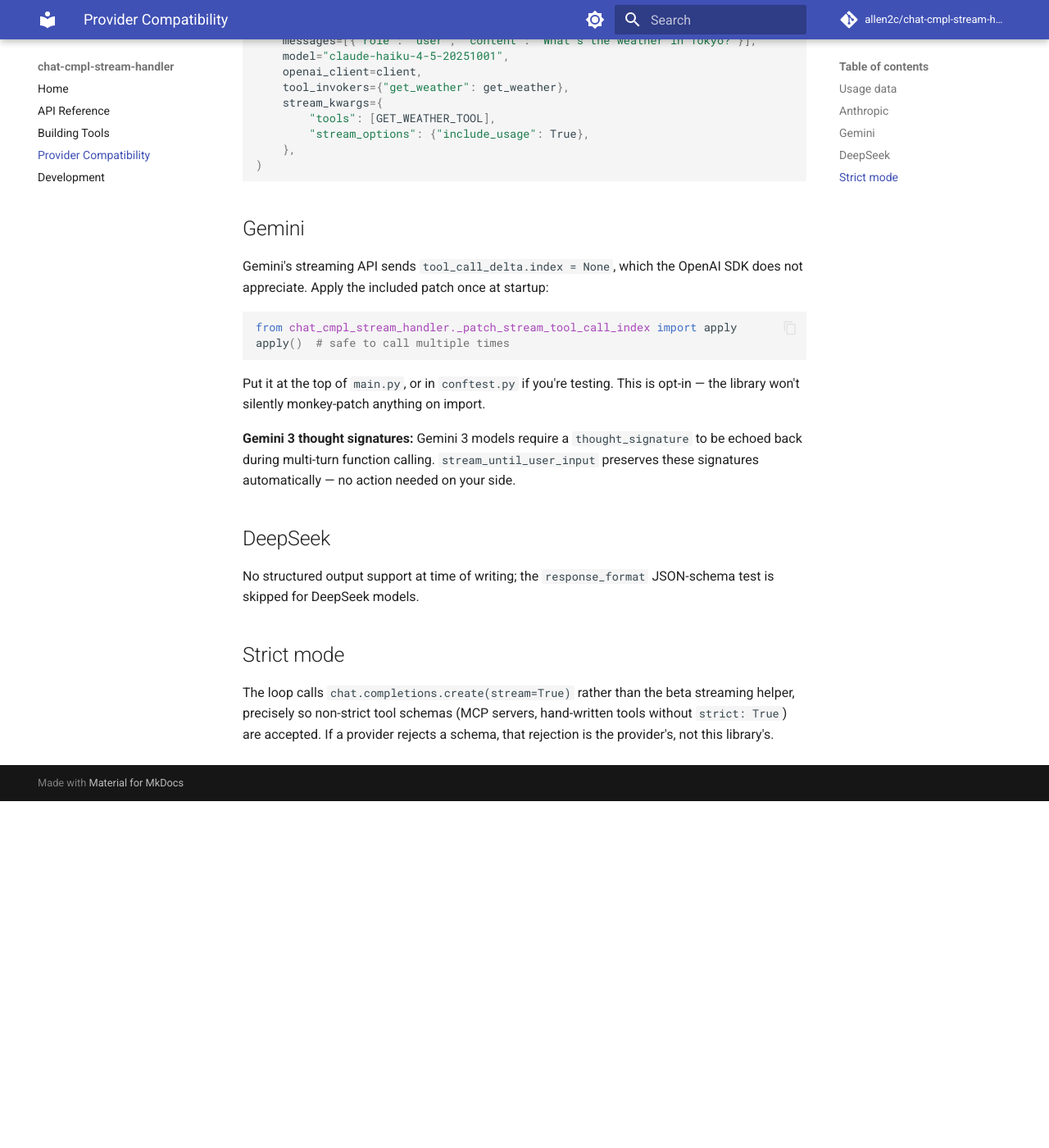
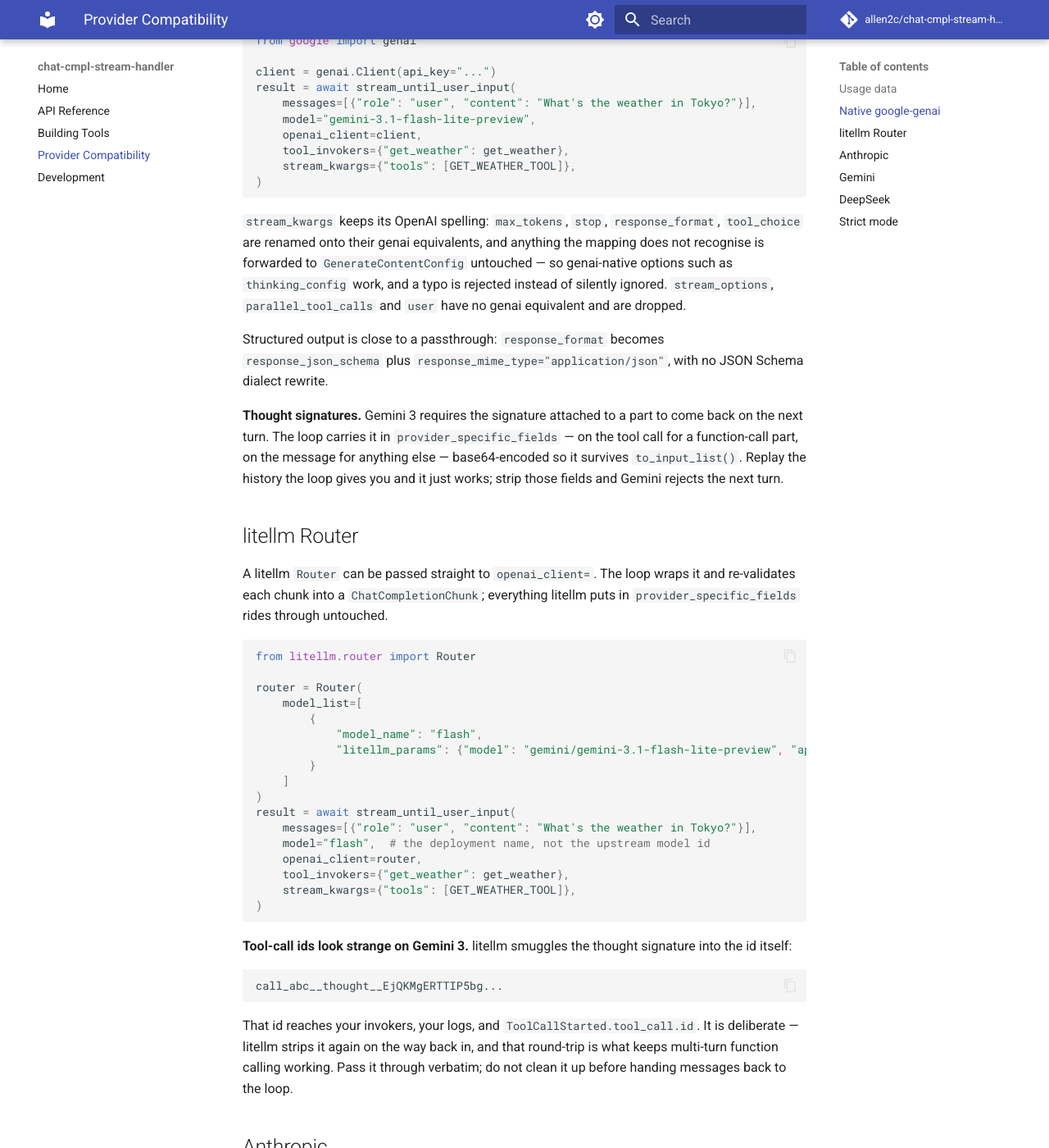
Before and after one commit to allen2c/chat-cmpl-stream-handler, an MkDocs documentation site: the page built from docs/providers.md, in a window 1280 px wide and 1400 px high, scrolled down 1163 px. Shown: the whole window at 82% size. Built offline with MkDocs 1.6.1 and Material for MkDocs 9.7.7, drawn with Linux system fonts in a browser that asks for light colours; comment, search, counter and statistics services are not loaded; before the commit the page ends 2140 px from its top, so only the background shows below that; some of the changed text lies outside the part shown.

Commit message:
📝 docs: document the adapters and slim AGENTS.md to a routing table
`docs/` describes shipped behaviour, and the adapter layer just shipped: the
three client types on both public signatures, a `ChunkStreamer` reference, and
provider sections for litellm Router and native genai — including the two things
that will otherwise cost someone an afternoon. litellm splices the thought
signature into `tool_call.id` as `__thought__…`, which leaks into logs and
invokers and must not be cleaned up; the native path keeps ids clean and carries
the signature structurally instead.

The Gemini page no longer tells people to apply a monkey-patch that is now a
no-op, and the Python floor moves to 3.12 everywhere it was stated.

AGENTS.md drops to what an agent needs before touching anything — where the docs
are, where the code is, and the four rules that do not bend. It states the
principle that `docs/` covers shipped behaviour only, without naming the files
that hold unshipped work; the repo should not reference files it does not have.

Co-Authored-By: Claude Opus 5 (1M context) <noreply@anthropic.com>

````diff
--- a/docs/providers.md
+++ b/docs/providers.md
@@ -1,6 +1,8 @@
 # Provider Compatibility
 
-Works with any OpenAI-compatible endpoint. Some providers are more compatible than others.
+Works with any OpenAI-compatible endpoint — some providers are more compatible than others
+— plus two clients that are not compatible at all and get an adapter instead: a litellm
+`Router` and a native `genai.Client`.
 
 The test suite runs against these providers when the matching key is set — see
 `PROVIDER_CONFIGS` in `tests/conftest.py`:
@@ -26,6 +28,79 @@ ask for it. If `result.usages` is empty, add:
 stream_kwargs={"stream_options": {"include_usage": True}}
 ```
 
+## Native google-genai
+
+A `genai.Client` works too, and it is the only path that is not an OpenAI-compatible
+endpoint underneath — the loop translates in both directions. Tool calls, streaming,
+structured output and Gemini 3 thought signatures all work; tool-call ids stay clean.
+
+```python
+from google import genai
+
+client = genai.Client(api_key="...")
+result = await stream_until_user_input(
+    messages=[{"role": "user", "content": "What's the weather in Tokyo?"}],
+    model="gemini-3.1-flash-lite-preview",
+    openai_client=client,
+    tool_invokers={"get_weather": get_weather},
+    stream_kwargs={"tools": [GET_WEATHER_TOOL]},
+)
+```
+
+`stream_kwargs` keeps its OpenAI spelling: `max_tokens`, `stop`, `response_format`,
+`tool_choice` are renamed onto their genai equivalents, and anything the mapping does not
+recognise is forwarded to `GenerateContentConfig` untouched — so genai-native options such
+as `thinking_config` work, and a typo is rejected instead of silently ignored.
+`stream_options`, `parallel_tool_calls` and `user` have no genai equivalent and are dropped.
+
+Structured output is close to a passthrough: `response_format` becomes
+`response_json_schema` plus `response_mime_type="application/json"`, with no JSON Schema
+dialect rewrite.
+
+**Thought signatures.** Gemini 3 requires the signature attached to a part to come back on
+the next turn. The loop carries it in `provider_specific_fields` — on the tool call for a
+function-call part, on the message for anything else — base64-encoded so it survives
+`to_input_list()`. Replay the history the loop gives you and it just works; strip those
+fields and Gemini rejects the next turn.
+
+## litellm Router
+
+A litellm `Router` can be passed straight to `openai_client=`. The loop wraps it and
+re-validates each chunk into a `ChatCompletionChunk`; everything litellm puts in
+`provider_specific_fields` rides through untouched.
+
+```python
+from litellm.router import Router
+
+router = Router(
+    model_list=[
+        {
+            "model_name": "flash",
+            "litellm_params": {"model": "gemini/gemini-3.1-flash-lite-preview", "api_key": "..."},
+        }
+    ]
+)
+result = await stream_until_user_input(
+    messages=[{"role": "user", "content": "What's the weather in Tokyo?"}],
+    model="flash",  # the deployment name, not the upstream model id
+    openai_client=router,
+    tool_invokers={"get_weather": get_weather},
+    stream_kwargs={"tools": [GET_WEATHER_TOOL]},
+)
+```
+
+**Tool-call ids look strange on Gemini 3.** litellm smuggles the thought signature into the
+id itself:
+
+```
+call_abc__thought__EjQKMgERTTIP5bg...
+```
+
+That id reaches your invokers, your logs, and `ToolCallStarted.tool_call.id`. It is
+deliberate — litellm strips it again on the way back in, and that round-trip is what keeps
+multi-turn function calling working. Pass it through verbatim; do not clean it up before
+handing messages back to the loop.
+
 ## Anthropic
 
 Anthropic exposes an OpenAI-compatible endpoint — no adapter needed. Use a plain
@@ -50,15 +125,11 @@ result = await stream_until_user_input(
 ## Gemini
 
 Gemini's streaming API sends `tool_call_delta.index = None`, which the OpenAI SDK does not
-appreciate. Apply the included patch once at startup:
+appreciate. The loop normalises the index to its positional order before the SDK ever sees
+the chunk — nothing to do on your side.
 
-```python
-from chat_cmpl_stream_handler._patch_stream_tool_call_index import apply
-apply()  # safe to call multiple times
-```
-
-Put it at the top of `main.py`, or in `conftest.py` if you're testing. This is opt-in — the
-library won't silently monkey-patch anything on import.
+Before 0.6.0 this needed an opt-in monkey-patch
+(`_patch_stream_tool_call_index.apply()`). That function is now a no-op; delete the call.
 
 **Gemini 3 thought signatures:** Gemini 3 models require a `thought_signature` to be echoed
 back during multi-turn function calling. `stream_until_user_input` preserves these
````
Also changed, not shown: AGENTS.md (+19 -21 lines), README.md (+36 -13 lines), docs/api.md (+37 -6 lines), docs/development.md (+15 -15 lines), docs/index.md (+20 -2 lines).
